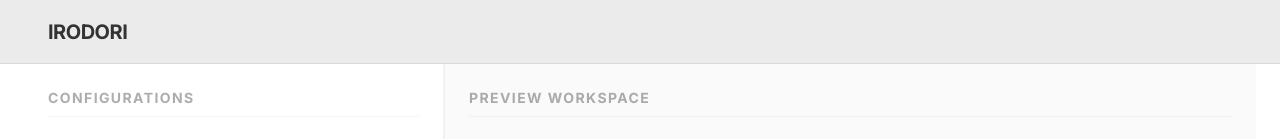
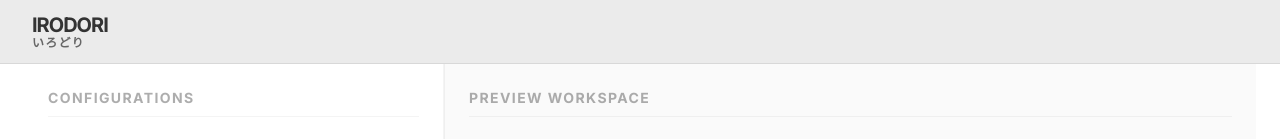
Before and after one commit to rotenaple/irodori, a React (Vite) app: page / in a window 1280 px wide. Shown: the top 139 px of the page. Built offline with nearby package versions, Linux system fonts and the light colour scheme.

Commit message:
Update header layout and page title
Refined the Header component layout for improved alignment. Updated the page title in index.html to 'Irodori' for consistency.

```diff
--- a/components/Header.tsx
+++ b/components/Header.tsx
@@ -3,11 +3,15 @@
 export const Header: React.FC = () => {
   return (
     <header className="fixed top-0 left-0 w-full bg-[#EBEBEB] h-16 z-[100] border-b border-[#333]/10">
-      <nav className="w-full max-w-[1600px] mx-auto h-full px-4 md:px-6">
-        <div className="flex items-center h-full px-6">
-          <h1 className="text-[#333] text-xl font-black tracking-tight leading-none uppercase">
+      <nav className="w-full max-w-[1600px] mx-auto h-full px-4 md:px-8">
+        {/* Changed items-start to ensure left alignment, gap-0.5 for row spacing */}
+        <div className="flex flex-col justify-center h-full gap-0.5">
+          <h1 className="text-[#333] text-xl font-black tracking-tighter leading-none uppercase">
             Irodori
           </h1>
+          <h2 className="text-[#666] text-[12px] font-bold tracking-widest leading-none uppercase">
+            いろどり
+          </h2>
         </div>
       </nav>
     </header>
--- a/index.html
+++ b/index.html
@@ -3,7 +3,7 @@
 <head>
     <meta charset="UTF-8">
     <meta name="viewport" content="width=device-width, initial-scale=1.0">
-    <title>Irodori - Flag Artifact Remover</title>
+    <title>Irodori</title>
     <script src="https://cdn.tailwindcss.com"></script>
     <link rel="stylesheet" href="https://cdnjs.cloudflare.com/ajax/libs/font-awesome/6.4.0/css/all.min.css">
     <link rel="preconnect" href="https://fonts.googleapis.com">
```
Also changed, not shown: 1 other file (tests, documents, lock files or other folders).
